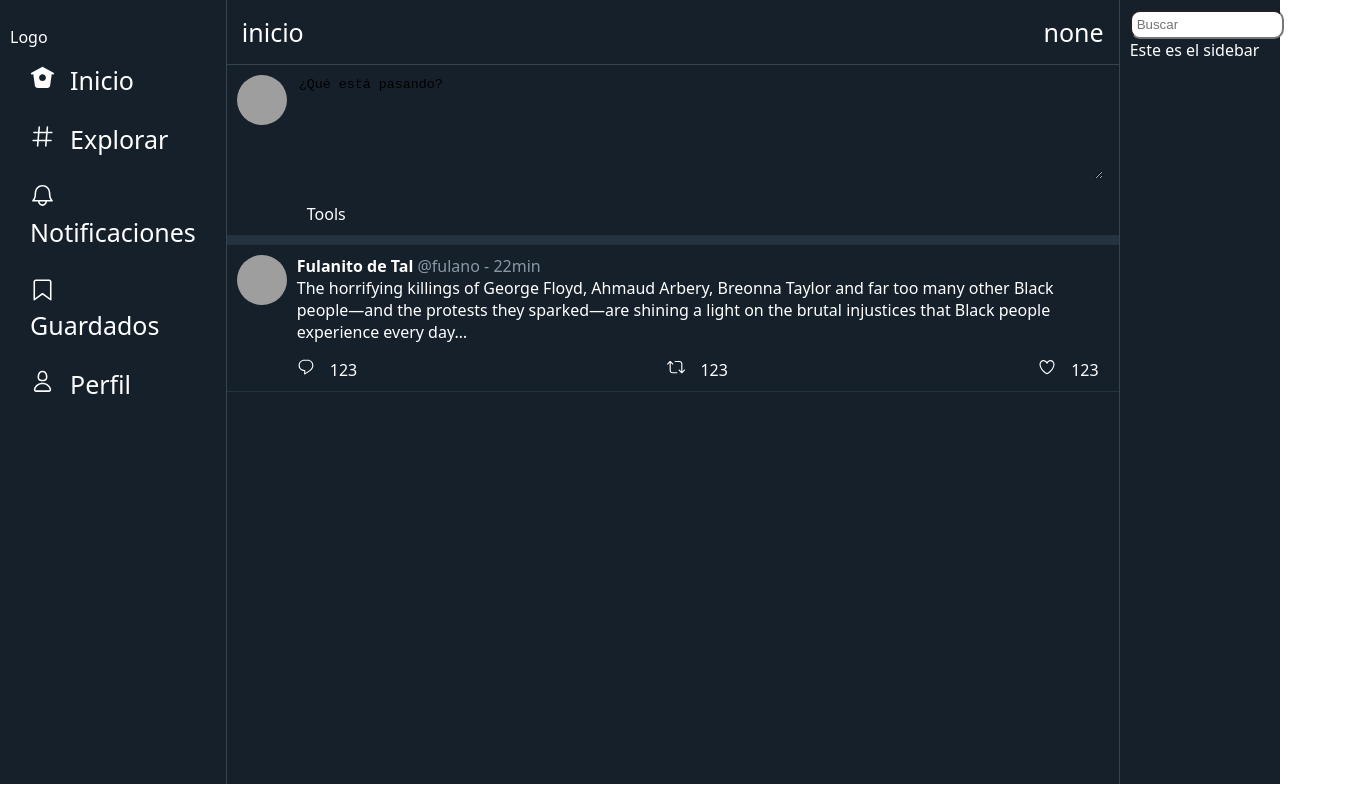
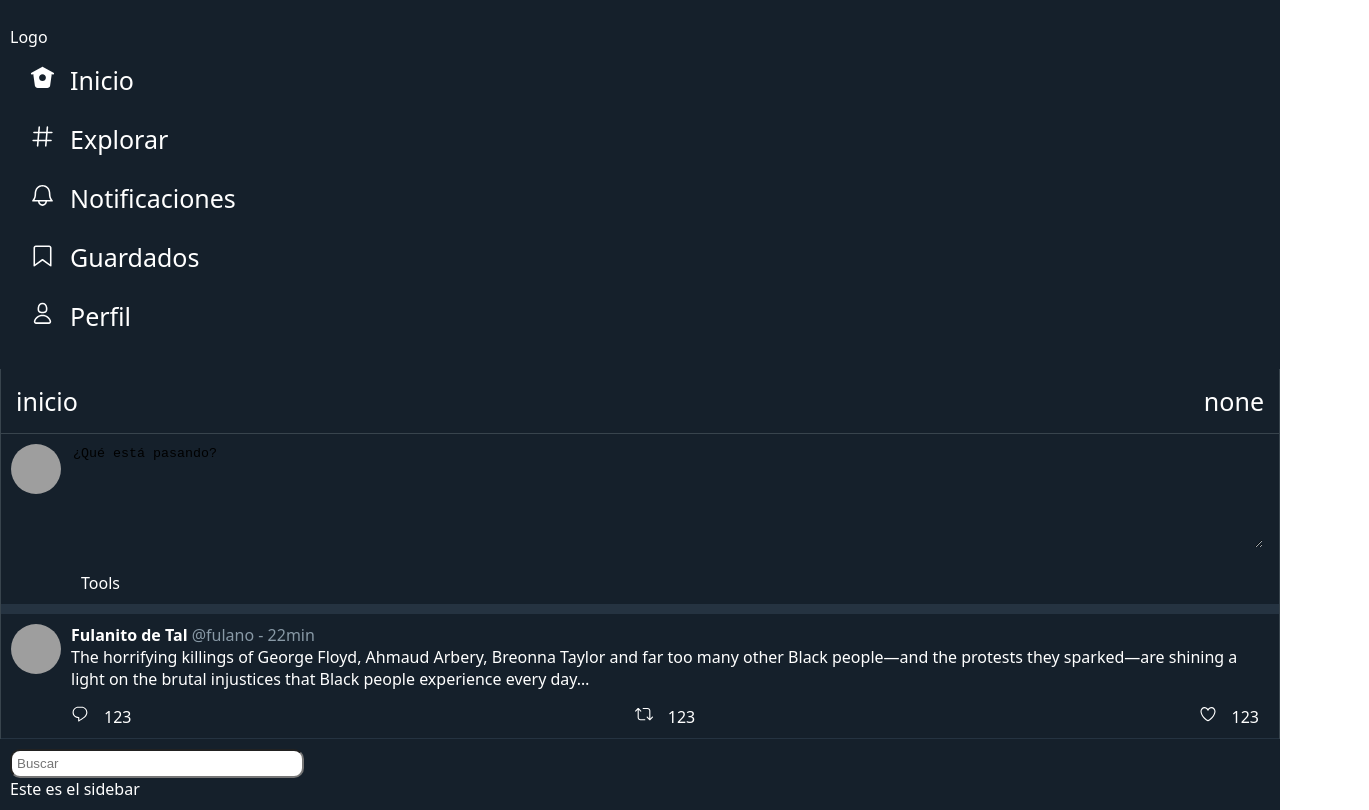
Before and after one commit to Razielini/riete-un-rato, a React (Create React App) app in the folder frontend/: page / in a window 1280 px wide. Shown: the whole page, 1369 px wide, since content can reach past the window. Built offline with nearby package versions, Linux system fonts and the light colour scheme; grey boxes are pictures that could not be loaded.

Commit message:
Update App.css

```diff
--- a/frontend/src/App.css
+++ b/frontend/src/App.css
@@ -1,53 +1,14 @@
 #root {
   width: 100%;
-  height: 98vh;
   box-sizing: border-box;
-  box-sizing: border-box;
-  display: flex;
+  display: table;
   justify-content: center;
   background-color: #15202B;
   color: #FFF;
 }
 
-main {
-  display: flex;
-}
-
-.App {
-  text-align: center;
-}
-
-.App-logo {
-  height: 40vmin;
-  pointer-events: none;
-}
-
-@media (prefers-reduced-motion: no-preference) {
-  .App-logo {
-    animation: App-logo-spin infinite 20s linear;
+@media screen and (max-width: 1024px) {
+  #root {
+    display: table;
   }
 }
-
-.App-header {
-  background-color: #282c34;
-  min-height: 100vh;
-  display: flex;
-  flex-direction: column;
-  align-items: center;
-  justify-content: center;
-  font-size: calc(10px + 2vmin);
-  color: white;
-}
-
-.App-link {
-  color: #61dafb;
-}
-
-@keyframes App-logo-spin {
-  from {
-    transform: rotate(0deg);
-  }
-  to {
-    transform: rotate(360deg);
-  }
-}
```
